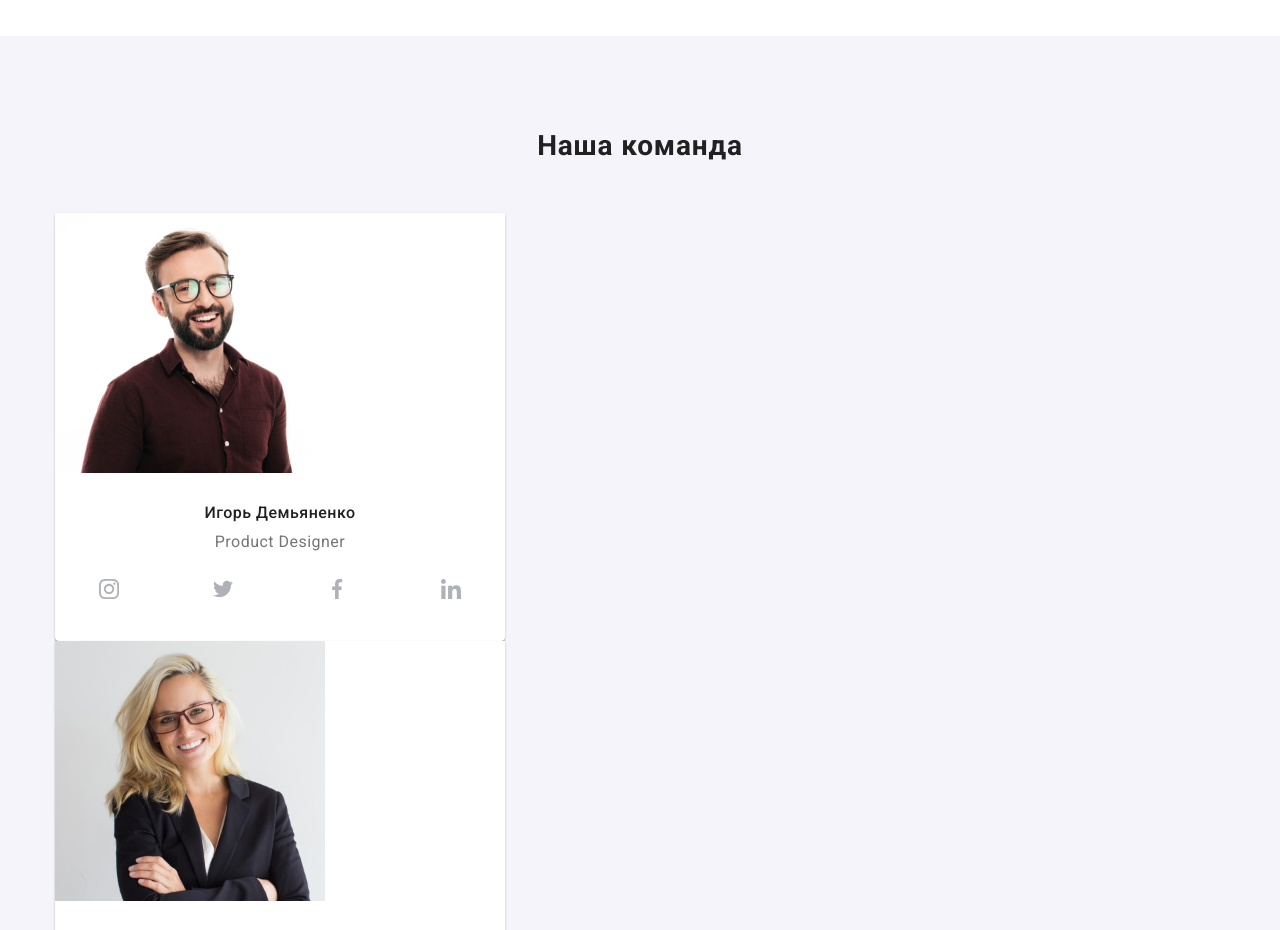
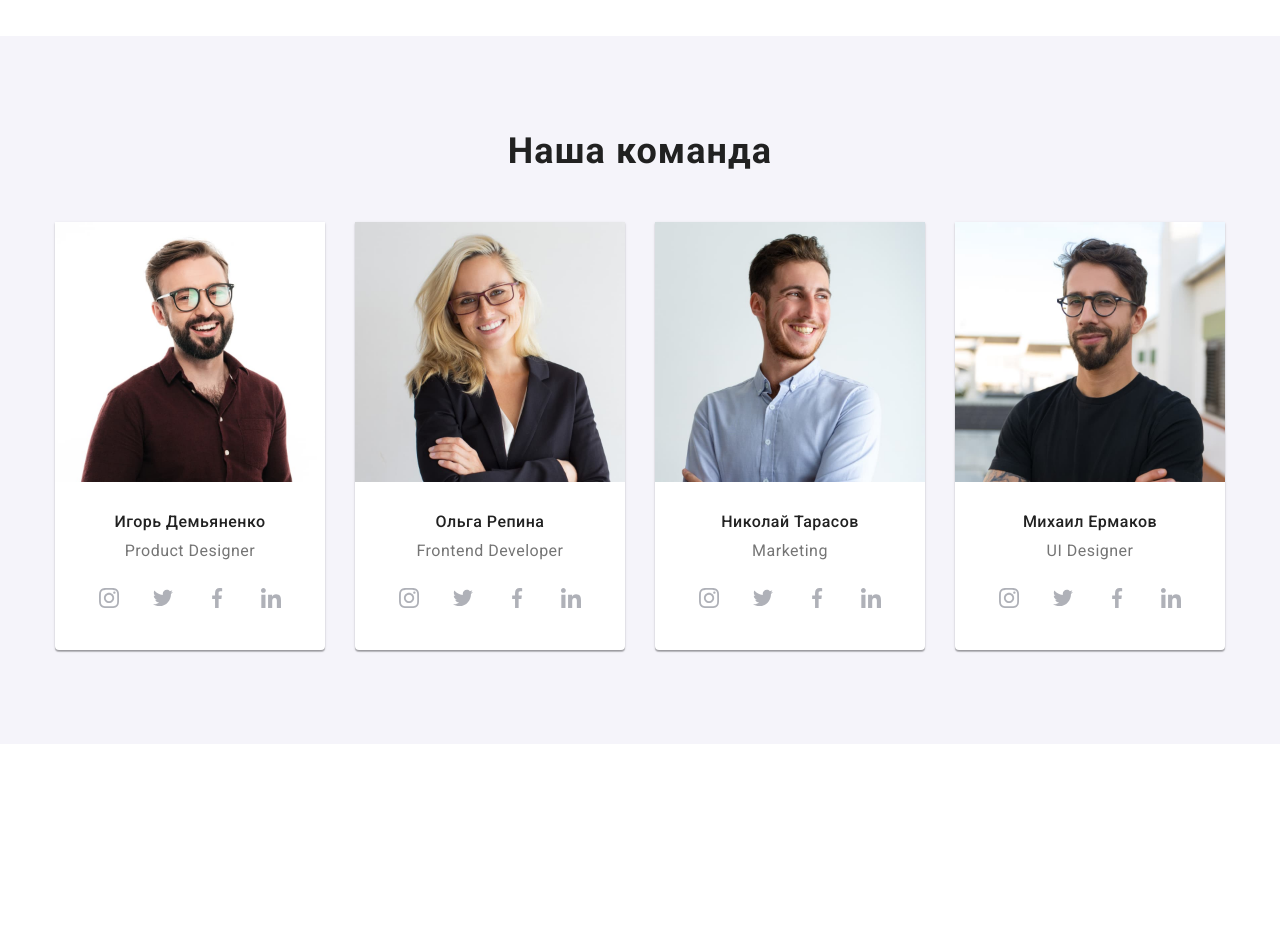
Before and after one commit to Kuzia30/goit-markup-hw-08, a plain HTML site: page index.html in a window 1280 px wide. Shown: the part 1480-2410 px from the top of the page. After the commit the page ends 2224 px from the top, so only its background shows below. Drawn offline with nearby package versions, Linux system fonts and the light colour scheme.

Commit message:
finish team

```diff
--- a/sass/layout/_team.scss
+++ b/sass/layout/_team.scss
@@ -3,12 +3,17 @@
 }
 
 .team__title {
-  margin-bottom: 50px;
+  margin-bottom: 30px;
+  @media screen and (min-width: 1200px) {
+    margin-bottom: 50px;
+  }
 
   font-weight: 700;
   font-size: 28px;
   line-height: 1.17;
-  // font-size: 36px;
+  @media screen and (min-width: 1200px) {
+    font-size: 36px;
+  }
 
   text-align: center;
   letter-spacing: 0.03em;
@@ -17,16 +22,26 @@
 }
 
 .team__list {
-  // display: flex;
-  // margin-right: -30px;
+  @media screen and (min-width: 768px) {
+    display: flex;
+    flex-wrap: wrap;
+    margin-right: -30px;
+  }
+  margin-bottom: -30px;
 }
 
 .team__item {
+  margin-bottom: 30px;
   @media screen and (min-width: 480px) {
     width: 450px;
   }
-  // margin-right: 30px;
-  // width: 270px;
+  @media screen and (min-width: 768px) {
+    margin-right: 30px;
+    width: calc((100% - 60px) / 2);
+  }
+  @media screen and (min-width: 1200px) {
+    width: 270px;
+  }
 
   background: var(--primary-white-color);
 
@@ -66,6 +81,6 @@
 .network__list {
   display: flex;
   justify-content: space-between;
-  margin-left: 32px;
-  margin-right: 32px;
+  width: 206px;
+  margin: 0 auto;
 }
```
Also changed, not shown: css/main.css, css/main.min.css, 2 other files.
